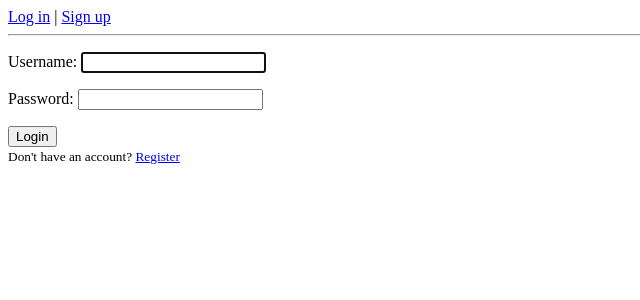
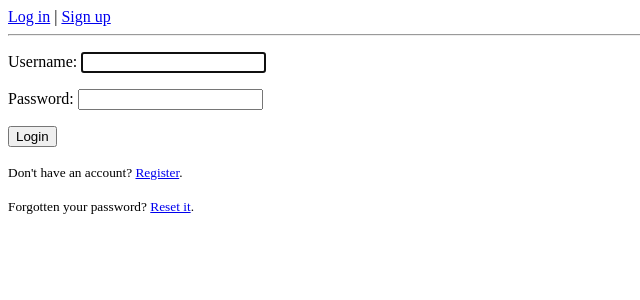
Before and after one commit to marcinbogdanowicz/refund_requests, a Django app: page /accounts/login/ in a window 1280 px wide. Shown: the top 300 px of the page, without its empty margins (0-640 px from the left). Run offline with Django 5.2, Linux system fonts and the light colour scheme.

```diff
--- a/refund_request_processing_system/apps/core/templates/registration/login.html
+++ b/refund_request_processing_system/apps/core/templates/registration/login.html
@@ -8,5 +8,6 @@
     {{ form.as_p }}
     <button type="submit">Login</button>
   </form>
-  <small>Don't have an account? <a href="{% url 'signup' %}">Register</a></small>
+  <p><small>Don't have an account? <a href="{% url 'signup' %}">Register</a>.</small></p>
+  <p><small>Forgotten your password? <a href="{% url 'password_reset' %}">Reset it</a>.</small></p>
 {% endblock %}
--- a/refund_request_processing_system/config/urls.py
+++ b/refund_request_processing_system/config/urls.py
@@ -1,6 +1,13 @@
 from apps.core.views import SignUpView
 from django.contrib import admin
-from django.contrib.auth.views import LoginView, LogoutView
+from django.contrib.auth.views import (
+    LoginView,
+    LogoutView,
+    PasswordResetCompleteView,
+    PasswordResetConfirmView,
+    PasswordResetDoneView,
+    PasswordResetView,
+)
 from django.urls import path
 
 urlpatterns = [
@@ -8,6 +15,46 @@ urlpatterns = [
     path('accounts/login/', LoginView.as_view(), name='login'),
     path('accounts/signup/', SignUpView.as_view(), name='signup'),
     path('accounts/logout/', LogoutView.as_view(), name='logout'),
+    path(
+        'accounts/password_reset/',
+        PasswordResetView.as_view(
+            template_name="registration/password_reset_generic.html",
+            extra_context={
+                "title": "Reset password",
+                "message": "Reset link will be sent to your email.",
+            },
+        ),
+        name='password_reset',
+    ),
+    path(
+        'accounts/password_reset/done/',
+        PasswordResetDoneView.as_view(
+            template_name="registration/password_reset_generic.html",
+            extra_context={
+                "title": "Done",
+                "message": "Check your email for reset link.",
+            },
+        ),
+        name='password_reset_done',
+    ),
+    path(
+        'accounts/reset/<uidb64>/<token>/',
+        PasswordResetConfirmView.as_view(
+            template_name="registration/password_reset_generic.html",
+        ),
+        name='password_reset_confirm',
+    ),
+    path(
+        'accounts/reset/done/',
+        PasswordResetCompleteView.as_view(
+            template_name="registration/password_reset_generic.html",
+            extra_context={
+                "title": "Done",
+                "message": "Password reset successful.",
+            },
+        ),
+        name='password_reset_complete',
+    ),
     # path('refunds/', RefundRequestListView.as_view(), name='refund_list'),
     # path('refunds/create/', CreateRefundRequestView.as_view(), name='create_refund'),
     # path('refunds/<int:pk>/', RefundRequestDetailView.as_view(), name='refund_detail'),
```
Also changed, not shown: refund_request_processing_system/apps/core/templates/registration/password_reset_generic.html (added, +15 -0 lines).
